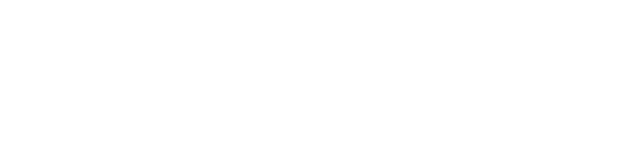
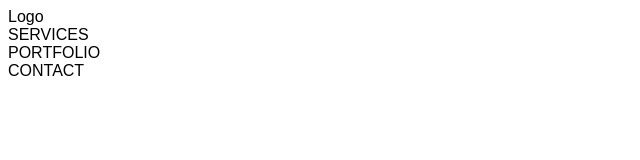
Before and after one commit to kaddour-1/justTest.github.io, a plain HTML site: page index.html in a window 1280 px wide. Shown: the whole page, without its empty margins (0-640 px from the left). Drawn offline with Linux system fonts and the light colour scheme.

Commit message:
Set up general styling

```diff
--- a/app.sass
+++ b/app.sass
@@ -0,0 +1,19 @@
+html
+    box-sizing: border-box
+    font-size: 10px
+
+*, *::before, *::after
+    box-sizing: inherit
+
+body
+    font-family: Arial, sans-serif
+    font-size: 1.6rem
+
+ul
+    margin: 0
+    padding: 0
+    list-style: none
+
+a
+    text-decoration: none
+    color: inherit
--- a/index.html
+++ b/index.html
@@ -0,0 +1,26 @@
+<!DOCTYPE html>
+<html lang="en">
+<head>
+    <meta charset="UTF-8">
+    <meta name="viewport" content="width=device-width, initial-scale=1.0">
+    <link rel="stylesheet" href="css/style.css">
+    <title>My Site</title>
+</head>
+<body>
+    <header>
+        <a href="#" class="logo">Logo</a>
+        <nav>
+            <div class="hamburger-menu">
+                <div class="bar"></div>
+                <div class="bar"></div>
+                <div class="bar"></div>
+            </div>
+            <ul class="menu">
+                <li class="menu-item"><a href="#" class="menu-link">SERVICES</a></li>
+                <li class="menu-item"><a href="#" class="menu-link">PORTFOLIO</a></li>
+                <li class="menu-item"><a href="#" class="menu-link">CONTACT</a></li>
+            </ul>
+        </nav>
+    </header>
+</body>
+</html>
```
Also changed, not shown: css/style.css, 1 other file.
